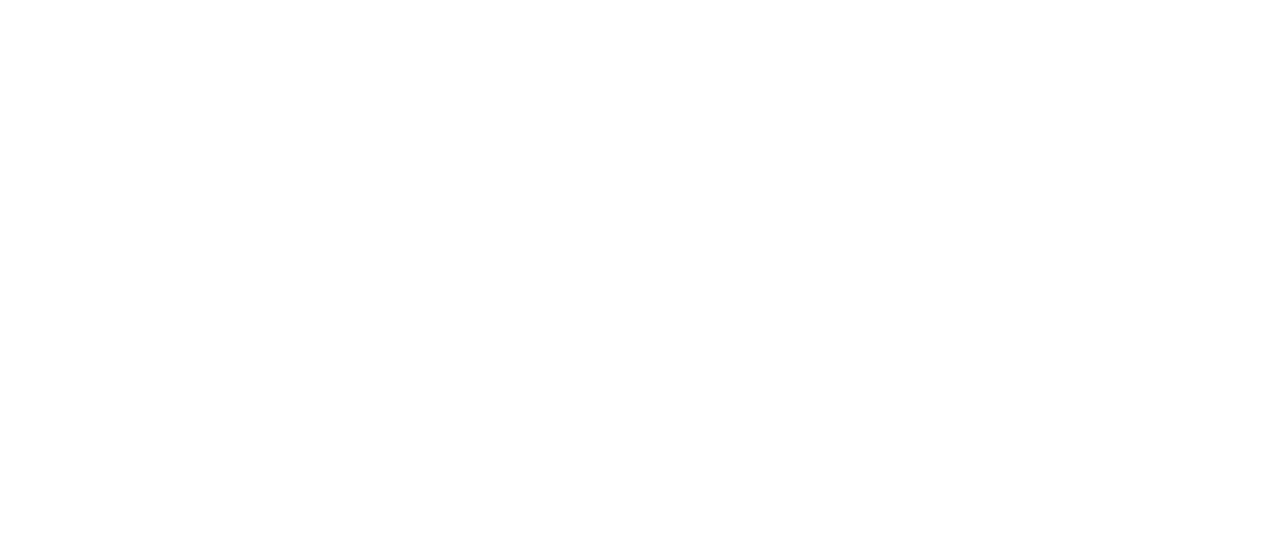
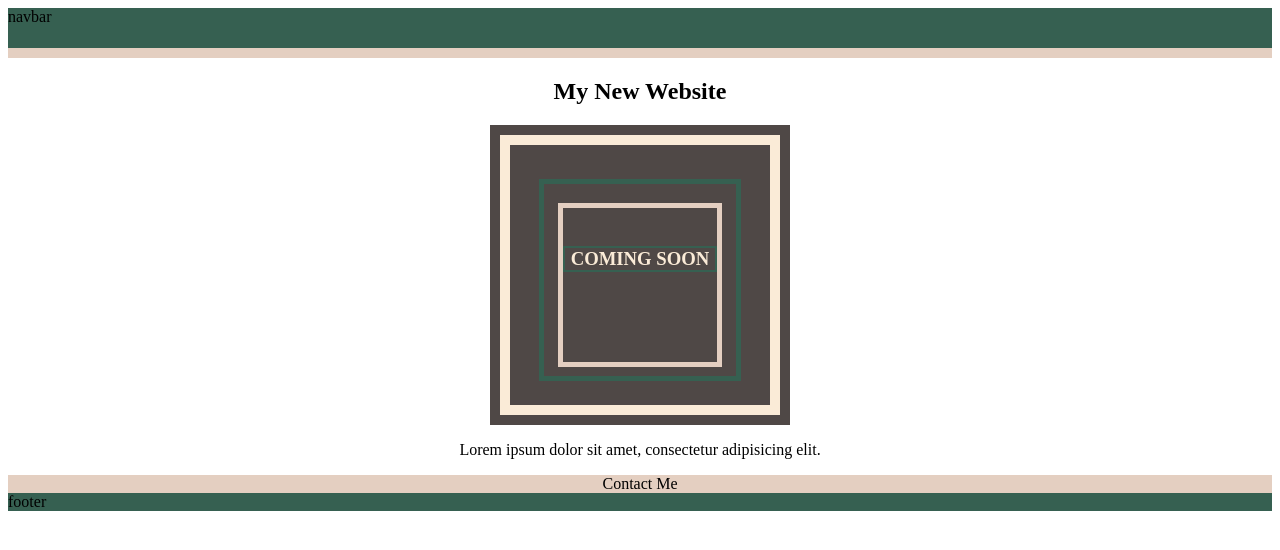
Before and after one commit to PhilipBrowning/landing-page, a plain HTML site: page index.html in a window 1280 px wide. Drawn offline with Linux system fonts and the light colour scheme.

Commit message:
Basic website structure done. Coming soon section complete except centering coming soon text properly.

```diff
--- a/asset/style.css
+++ b/asset/style.css
@@ -0,0 +1,67 @@
+.title {
+    text-align: center;
+}
+
+.navSection {
+    background: rgb(54,96,81);
+    height: 40px;
+    border-bottom: 10px solid rgb(228,207,193);
+}
+#hero {
+    position: relative;
+    width: 300px;
+    height: 300px;
+    margin: 0 auto;
+    color: antiquewhite;
+    background: rgb(79,72,70);
+}
+
+#innerOne {
+    position: absolute;
+    width: 80%;
+    height: 80%;
+    top: 10px;
+    left: 10px;
+    padding: 10px;
+    border: 10px solid antiquewhite;
+}
+#innerTwo {
+    width: 80%;
+    height: 80%;
+    margin: 10% auto auto;
+    border: 5px solid rgb(54,96,81);
+}
+    /*position: absolute;
+    width: 225px;
+    height: 225px;
+    top: 10px;
+    left: 15px;
+    border: 5px solid rgb(54,96,81);
+}*/
+#innerThree {
+    width: 80%;
+    height: 80%;
+    margin: 10% auto auto;
+    border: 5px solid rgb(228,207,193);
+}
+#heroText1 {
+    width: auto;
+    height: auto;
+    margin-left: auto;
+    margin-top: 25%;
+    text-align: center;
+    border: 2px solid rgb(54,96,81);
+}
+
+.contactMe {
+    background: rgb(228,207,193);
+    text-align: center;
+
+}
+
+p {
+    text-align: center;
+}
+footer {
+    background: rgb(54,96,81);
+}
--- a/index.html
+++ b/index.html
@@ -4,13 +4,33 @@
     <meta charset="UTF-8">
     <meta http-equiv="X-UA-Compatible" content="IE=edge">
     <meta name="viewport" content="width=device-width, initial-scale=1.0">
+    <link type="text/css" rel="stylesheet" href="asset/style.css" >
     <title>Document</title>
 </head>
 <body>
-    <header></header>
-    <nav></nav>
+    <nav class="navSection">navbar</nav>
 
+    <section class="title"><h1>My New Website</h1></section>
 
+    <section>
+        <div id="hero">
+            <div id="innerOne">
+                <div id="innerTwo">
+                    <div id="innerThree">
+                            <h3 id="heroText1">COMING SOON</h3>
+                    </div>
+                </div>
+            </div>
+        </div>
+    </section>
+
+    <section>
+        <p>Lorem ipsum dolor sit amet, consectetur adipisicing elit.</p>
+    </section>
+
+    <section class="contactMe">Contact Me</section>
+
+    <footer class="footer">footer</footer>
 
 </body>
 </html>
```
